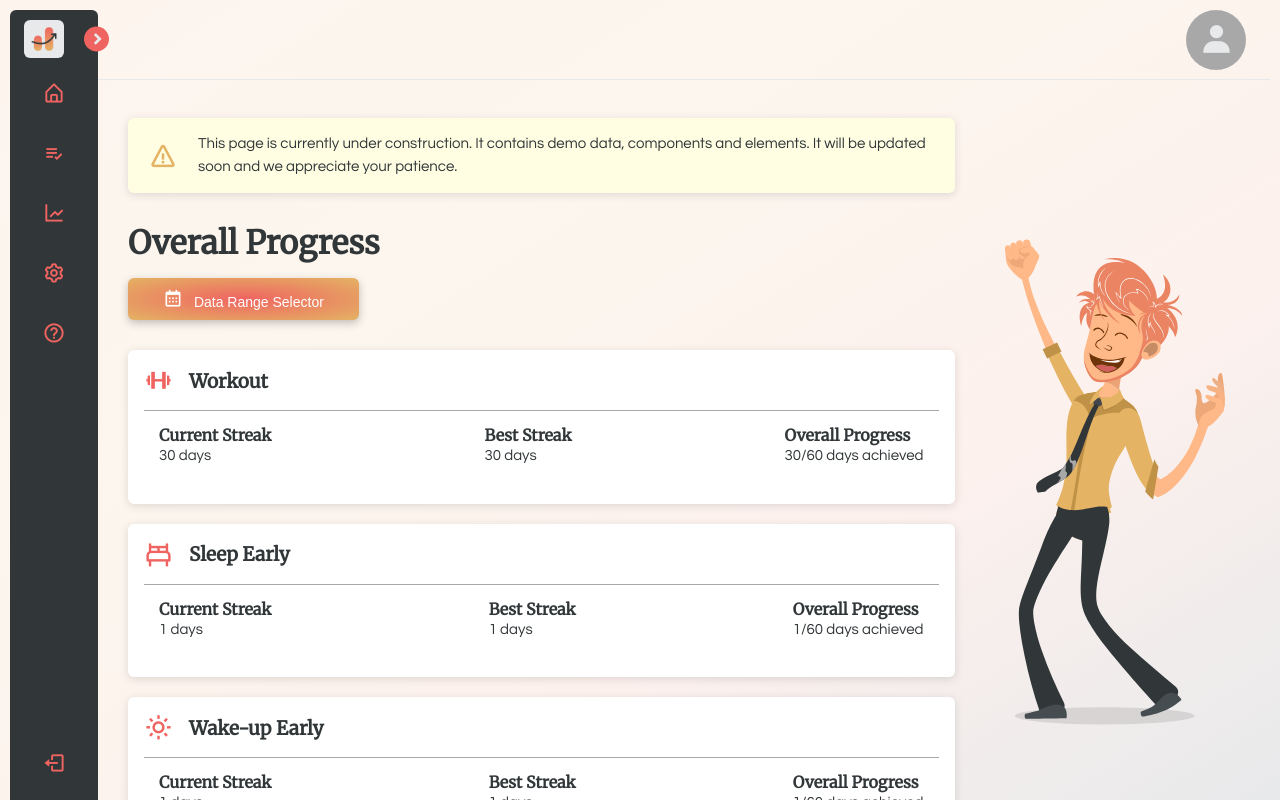
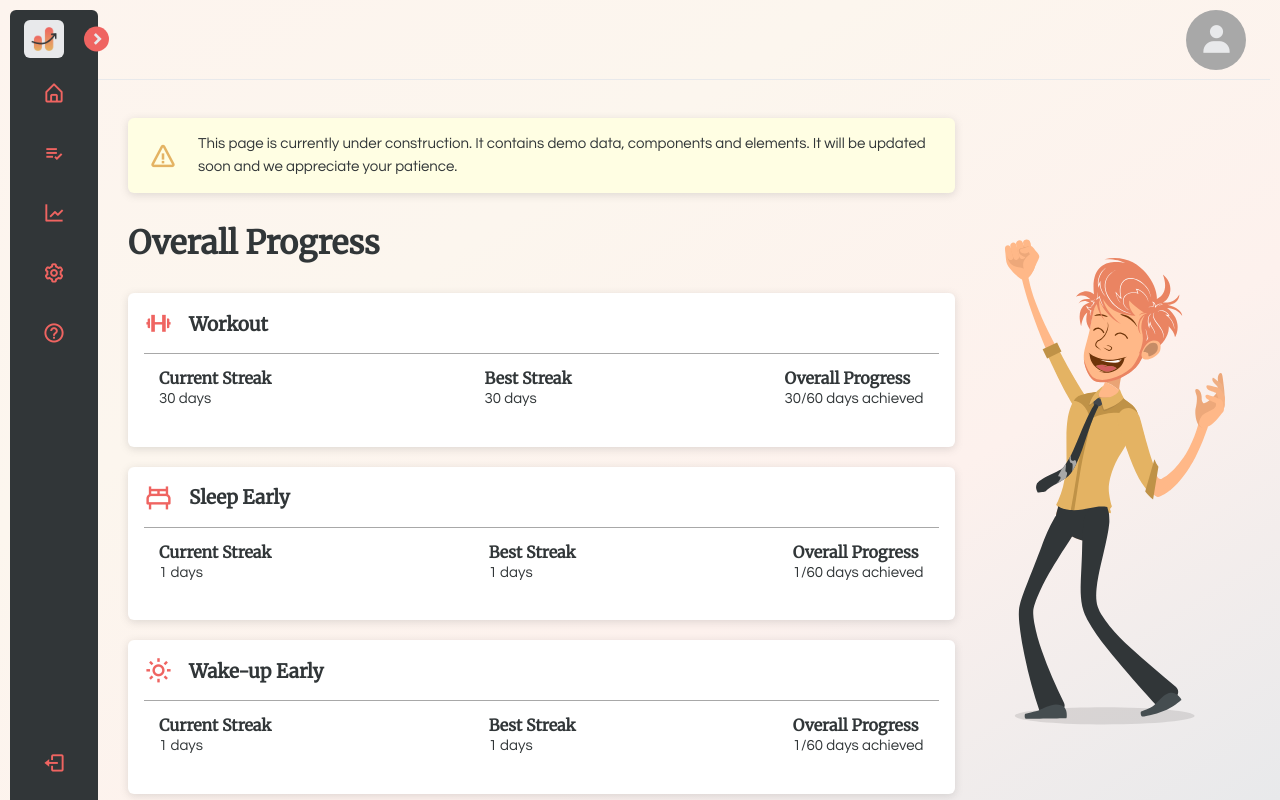
Before and after one commit to s3851446/habithub-frontend, a SvelteKit app in the folder final/habithub-frontend/: page /statistics in a window 1280 px wide. Shown: the top 800 px of the page. Built offline with nearby package versions, Linux system fonts and the light colour scheme; no server answers.

Commit message:
remove range btn

```diff
--- a/final/habithub-frontend/src/routes/(app)/statistics/+page.svelte
+++ b/final/habithub-frontend/src/routes/(app)/statistics/+page.svelte
@@ -22,12 +22,6 @@
           It will be updated soon and we appreciate your patience."
       />
       <h1>Overall Progress</h1>
-    </div>
-    <div class="statistics-button">
-      <Button class="range-selector">
-        <i class="bx bx-calendar" />
-        Data Range Selector
-      </Button>
     </div>
     <div class="progress-cards">
       <ProgressCard
```
